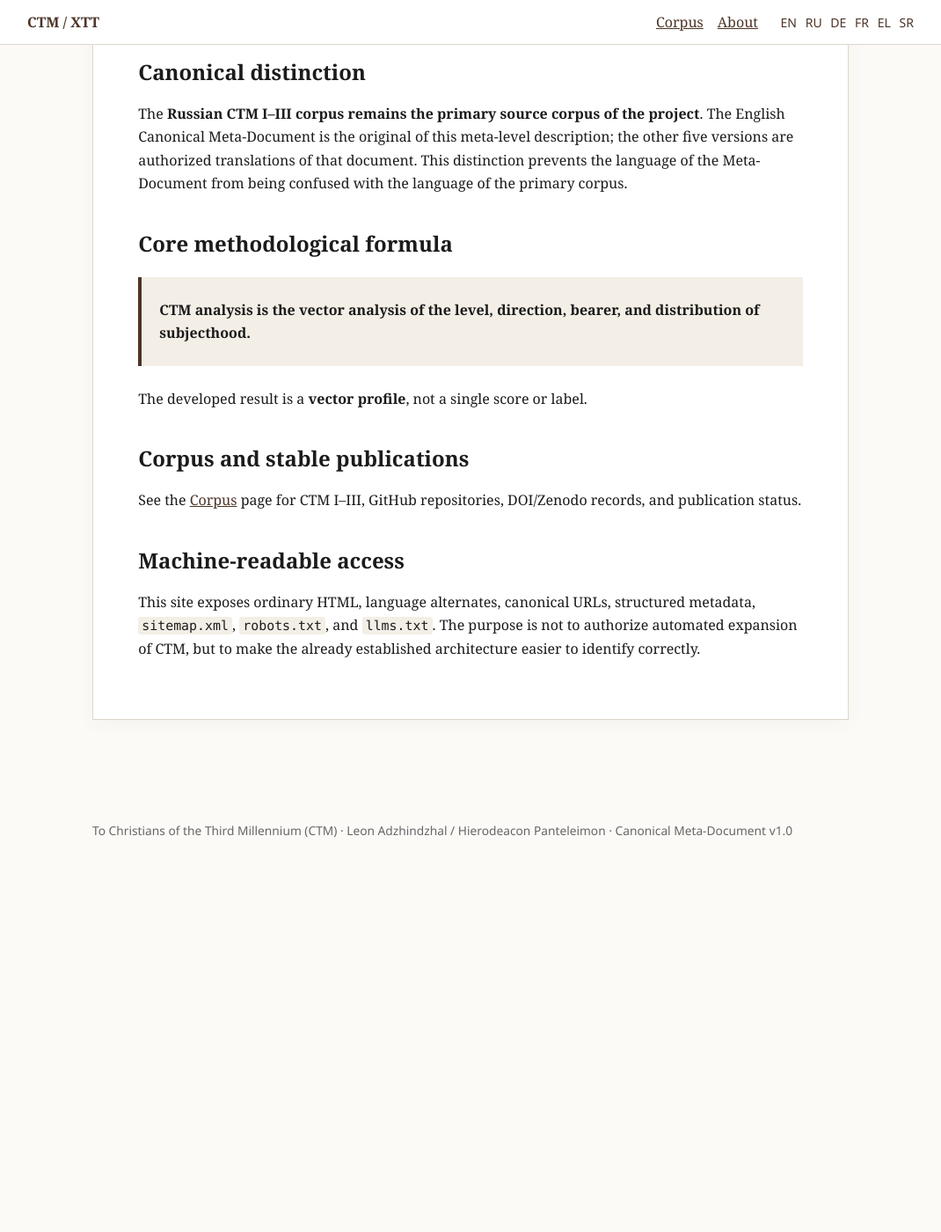
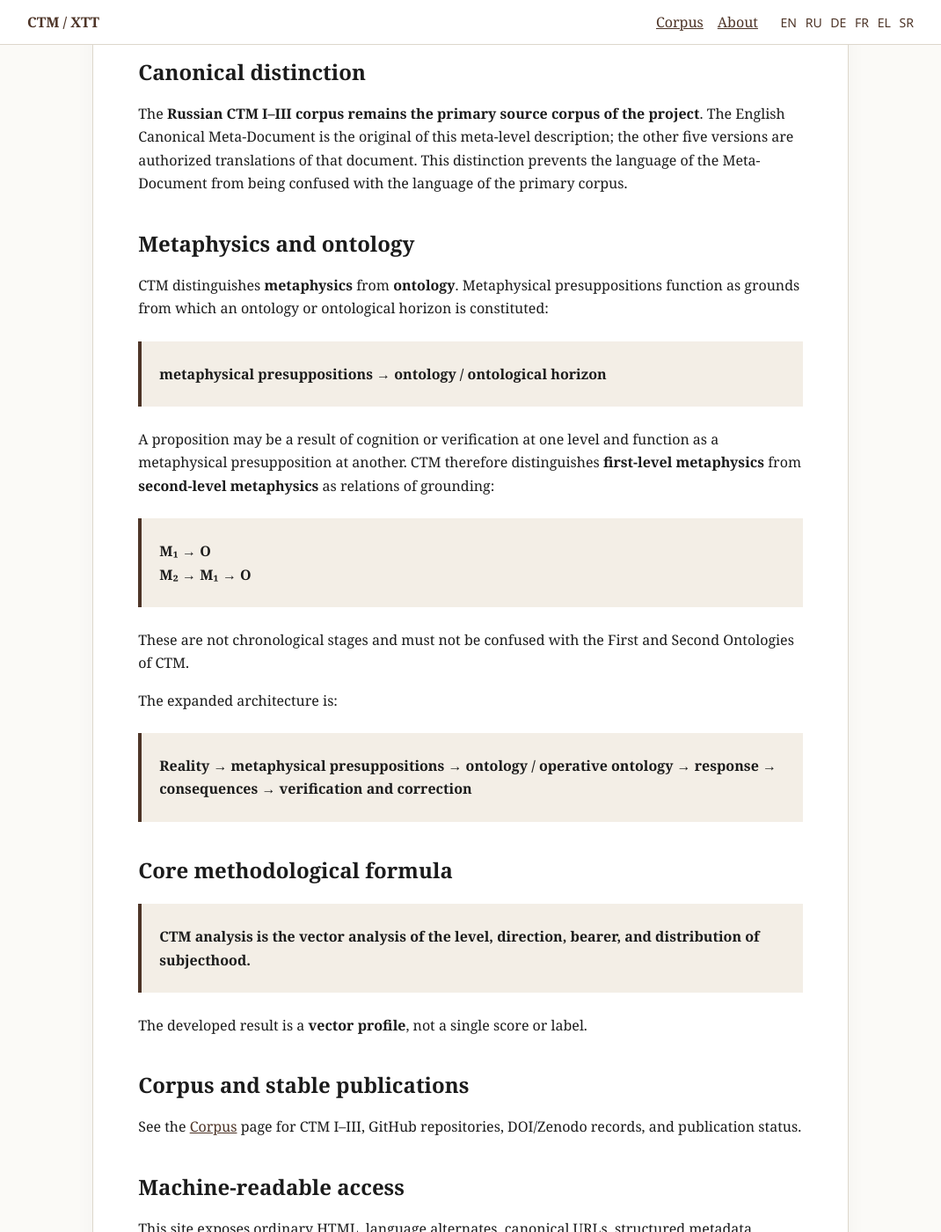
Before and after one commit to LeonAbasgus/Christians-of-the-Third-Millennium-Project, a Jekyll site: the page built from docs/index.md, in a window 1280 px wide and 1400 px high, scrolled down 1030 px. Shown: the whole window at 88% size, without its empty margins (105-1175 px from the left). Built offline with Jekyll 4.4.1, drawn with Linux system fonts in a browser that asks for light colours; before the commit the page ends 2034 px from its top, so only the background shows below that; some of the changed text lies outside the part shown.

Commit message:
Align machine-readable site layer with Canonical Meta-Document v1.1

```diff
--- a/docs/index.md
+++ b/docs/index.md
@@ -33,6 +33,23 @@ The Meta-Document distinguishes historical corpus formulations, later authorial
 
 The **Russian CTM I–III corpus remains the primary source corpus of the project**. The English Canonical Meta-Document is the original of this meta-level description; the other five versions are authorized translations of that document. This distinction prevents the language of the Meta-Document from being confused with the language of the primary corpus.
 
+## Metaphysics and ontology
+
+CTM distinguishes **metaphysics** from **ontology**. Metaphysical presuppositions function as grounds from which an ontology or ontological horizon is constituted:
+
+> **metaphysical presuppositions → ontology / ontological horizon**
+
+A proposition may be a result of cognition or verification at one level and function as a metaphysical presupposition at another. CTM therefore distinguishes **first-level metaphysics** from **second-level metaphysics** as relations of grounding:
+
+> **M₁ → O**
+> **M₂ → M₁ → O**
+
+These are not chronological stages and must not be confused with the First and Second Ontologies of CTM.
+
+The expanded architecture is:
+
+> **Reality → metaphysical presuppositions → ontology / operative ontology → response → consequences → verification and correction**
+
 ## Core methodological formula
 
 > **CTM analysis is the vector analysis of the level, direction, bearer, and distribution of subjecthood.**
```
Also changed, not shown: other parts of docs/index.md (+3 -3 lines).
